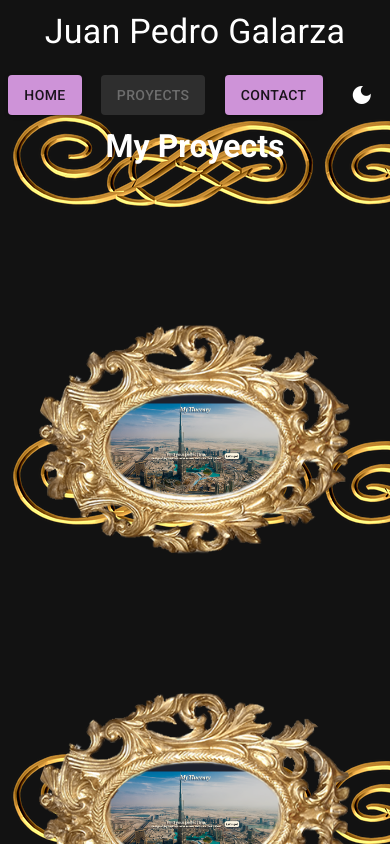
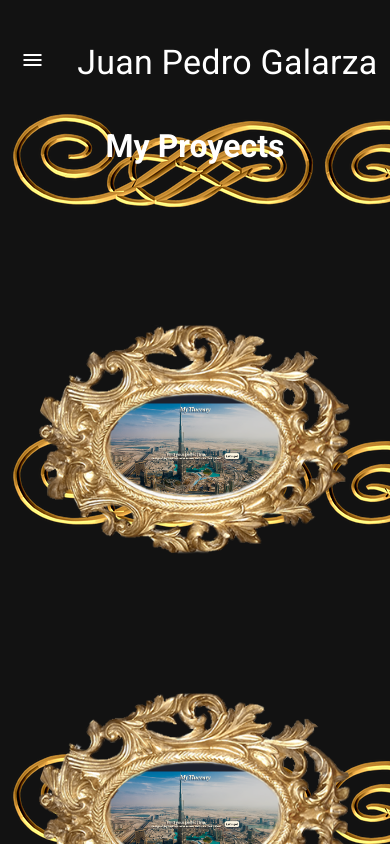
Before and after one commit to juanPedroGalarza/portfolio-react, a React (Vite) app: page /proyects in a window 390 px wide. Shown: the top 844 px of the page. Built offline with nearby package versions, Linux system fonts and the light colour scheme.

Commit message:
NavBar & Drawer, delete depreced styles.css and Header.jsx

```diff
--- /dev/null
+++ b/src/components/DrawerNav.jsx
@@ -0,0 +1,31 @@
+import { Icon } from '@mui/material'
+import IconButton from '@mui/material/IconButton'
+import { useEffect } from 'react'
+import { useState } from 'react'
+import { useLocation } from 'react-router'
+import ChangeThemeButton from './buttons/ChangeThemeButton'
+import DrawerNavStyled from './StyledComponents/DrawerNavStyled'
+
+
+export default function DrawerNav(props) {
+  const [isOpen, setIsOpen] = useState(false)
+  const location = useLocation()
+  useEffect(() => {
+    setIsOpen(false)
+  },[location.pathname,location.hash])
+  return (
+    <>
+      <IconButton aria-label="open menu" className='menu-button' onClick={() => setIsOpen(true)}>
+        <Icon>menu_rounded_icon</Icon>
+      </IconButton>
+      <DrawerNavStyled
+        anchor="left"
+        open={isOpen}
+        onClose={() => setIsOpen(false)}
+      >
+        {props.children}
+        <ChangeThemeButton />
+      </DrawerNavStyled>
+    </>
+  )
+}
--- a/src/components/Header.jsx
+++ /dev/null
@@ -1,29 +0,0 @@
-import Nav from "./Nav";
-import "../styles/Header.css"
-import { useEffect, useState } from "react";
-import Typography from '@mui/material/Typography'
-const styleHeaderTop = {
-    backgroundColor: "#0000",
-    minHeight: "15vh"
-}
-
-export default function Header() {
-    const [isTop, setIsTop] = useState(true)
-    function handleScroll() {
-        window.scrollY > 0 ? setIsTop(false):setIsTop(true)
-    }
-    useEffect(() => {
-        window.addEventListener("scroll",handleScroll)
-        return ()=> window.removeEventListener("scroll",handleScroll)
-    },[])
-
-    return (
-        <header className="header"
-            style={isTop?styleHeaderTop:null}>
-            <Typography variant="h4">
-                Juan Pedro Galarza
-            </Typography>
-            <Nav />
-        </header>
-    )
-}
--- a/src/components/Nav.jsx
+++ b/src/components/NavBar.jsx
@@ -1,10 +1,21 @@
 import { useLocation, useNavigate } from "react-router-dom"
-import "../styles/Nav.css"
 import Button from "@mui/material/Button"
 import Typography from "@mui/material/Typography"
 import ChangeThemeButton from "./buttons/ChangeThemeButton"
+import AppBarStyled from './StyledComponents/AppBarStyled'
+import Toolbar from '@mui/material/Toolbar'
+import { useEffect, useState } from "react"
+import DrawerNav from "./DrawerNav"
 
 export default function Nav() {
+    const [isTop, setIsTop] = useState("true")
+    function handleScroll() {
+        window.scrollY > 0 ? setIsTop(""):setIsTop("true")
+    }
+    useEffect(() => {
+        window.addEventListener("scroll",handleScroll)
+        return ()=> window.removeEventListener("scroll",handleScroll)
+    },[])
     const location = useLocation()
     const navigate = useNavigate()
     const links = [
@@ -22,7 +33,7 @@ export default function Nav() {
         return (
             <Button
                 variant="contained"
-                color="secondary"
+                color="primary"
                 disabled={active}
                 onClick={() => navigate(l.to)}
                 key={l.name}
@@ -34,9 +45,21 @@ export default function Nav() {
         );
     }
     return (
-        <nav className="nav">
-            {links.map(printList)}
-            <ChangeThemeButton />
-        </nav>
+        <AppBarStyled
+            position="sticky"
+            color={isTop ? "transparent" : "secondary"}
+            istop={isTop}
+        >
+            <DrawerNav>
+                {links.map(printList)}
+            </DrawerNav>
+            <Typography variant="h4">
+                Juan Pedro Galarza
+            </Typography>
+            <Toolbar className="tool-bar">
+                {links.map(printList)}
+                <ChangeThemeButton />
+            </Toolbar>
+        </AppBarStyled>
     )
 }
--- /dev/null
+++ b/src/components/StyledComponents/AppBarStyled.jsx
@@ -0,0 +1,28 @@
+import { AppBar, styled } from "@mui/material";
+
+const AppBarStyled = styled(AppBar)(({ theme, istop }) => ({
+  minHeight: "15vh",
+  display: "flex",
+  justifyContent: "space-around",
+  flexFlow: "row wrap",
+  alignItems: "center",
+  position: "sticky",
+  top: 0,
+  transition: "all 20ms",
+  boxShadow: istop && "none",
+  "& .menu-button": {
+    display: "none"
+  },
+  "& .tool-bar": {
+    gap: "0.2rem"
+  },
+  "@media (max-width: 768px)": {
+    "& .tool-bar": {
+      display: "none"
+    },
+    "& .menu-button": {
+      display: "block"
+    }
+  },
+}))
+export default AppBarStyled
--- /dev/null
+++ b/src/components/StyledComponents/DrawerNavStyled.jsx
@@ -0,0 +1,13 @@
+import { Drawer, styled } from "@mui/material";
+
+const DrawerNavStyled = styled(Drawer)(({ theme }) => ({
+  "@media (min-width: 769px)": {
+    display: "none"
+  },
+  "& .MuiDrawer-paper": {
+    gap: ".5rem",
+    padding: "2rem",
+  }
+}))
+
+export default DrawerNavStyled
--- a/src/components/buttons/ChangeThemeButton.jsx
+++ b/src/components/buttons/ChangeThemeButton.jsx
@@ -1,22 +1,23 @@
 import { Icon, IconButton } from "@mui/material";
 import { useEffect } from "react";
 import { useState } from "react";
-import { useDispatch } from "react-redux";
+import { useDispatch, useSelector } from "react-redux";
 import { changeTheme } from "../../features/theme/themeSlice";
 
 export default function ChangeThemeButton() {
   const dispatch = useDispatch()
-  const [theme, setTheme] = useState("dark")
+  const {themeName} = useSelector(state=>state.theme)
+  const [theme, setTheme] = useState(themeName)
   useEffect(() => {
     dispatch(changeTheme(theme))
   },[theme])
   const turnTheme = () => {
-    theme === "dark"?setTheme("light"):setTheme("dark")
+    themeName === "dark"?setTheme("light"):setTheme("dark")
   }
   return (
     <IconButton aria-label="change theme"
       onClick={turnTheme}>
-      <Icon>{theme === "dark" ?
+      <Icon>{themeName === "dark" ?
         "dark_mode_rounded_icon" :
         "light_mode_rounded_icon"}</Icon>
     </IconButton>
--- a/src/layouts/MainLayout.jsx
+++ b/src/layouts/MainLayout.jsx
@@ -2,14 +2,14 @@ import { Suspense } from "react";
 import { lazy } from "react";
 import Loading from "../components/Loading";
 const MainLayoutBody = lazy(() => import("../components/StyledComponents/MainLayoutBody"))
-const Header = lazy(() => import("../components/Header"))
+const NavBar = lazy(() => import("../components/NavBar"))
 const ScrollFromPath = lazy(() => import("../components/ScrollFromPath"))
 
 export default function MainLayout(props) {
     return (
         <Suspense fallback={<Loading />}>
             <MainLayoutBody>
-                <Header />
+                <NavBar />
                 {props.children}
                 <ScrollFromPath />
             </MainLayoutBody>
--- a/src/styles/Header.css
+++ /dev/null
@@ -1,17 +0,0 @@
-.header{
-    min-height: 20vh;
-    display: flex;
-    justify-content: space-around;
-    flex-wrap: wrap;
-    align-items: center;
-    position: sticky;
-    top: 0;
-    background-color: #3e1a75;
-    transition: all 1s;
-    z-index: 2000;
-}
-.header-logo{
-    height: 50px;
-    width: 50px;
-    border-radius: 100%;
-}
--- a/src/styles/Nav.css
+++ /dev/null
@@ -1,17 +0,0 @@
-.nav{
-    display: flex;
-    flex-wrap: wrap;
-    justify-content: center;
-    gap: 1.2rem;
-}
-.nav-item{
-    text-decoration: none;
-    padding: 10px;
-    border-radius: .1rem;
-    background-color: #fff6;
-    box-shadow: 0 0 8px 4px #fff5;
-}
-.nav-item.active{
-    filter: invert(75%);
-    scale: (1.1);
-}
```
